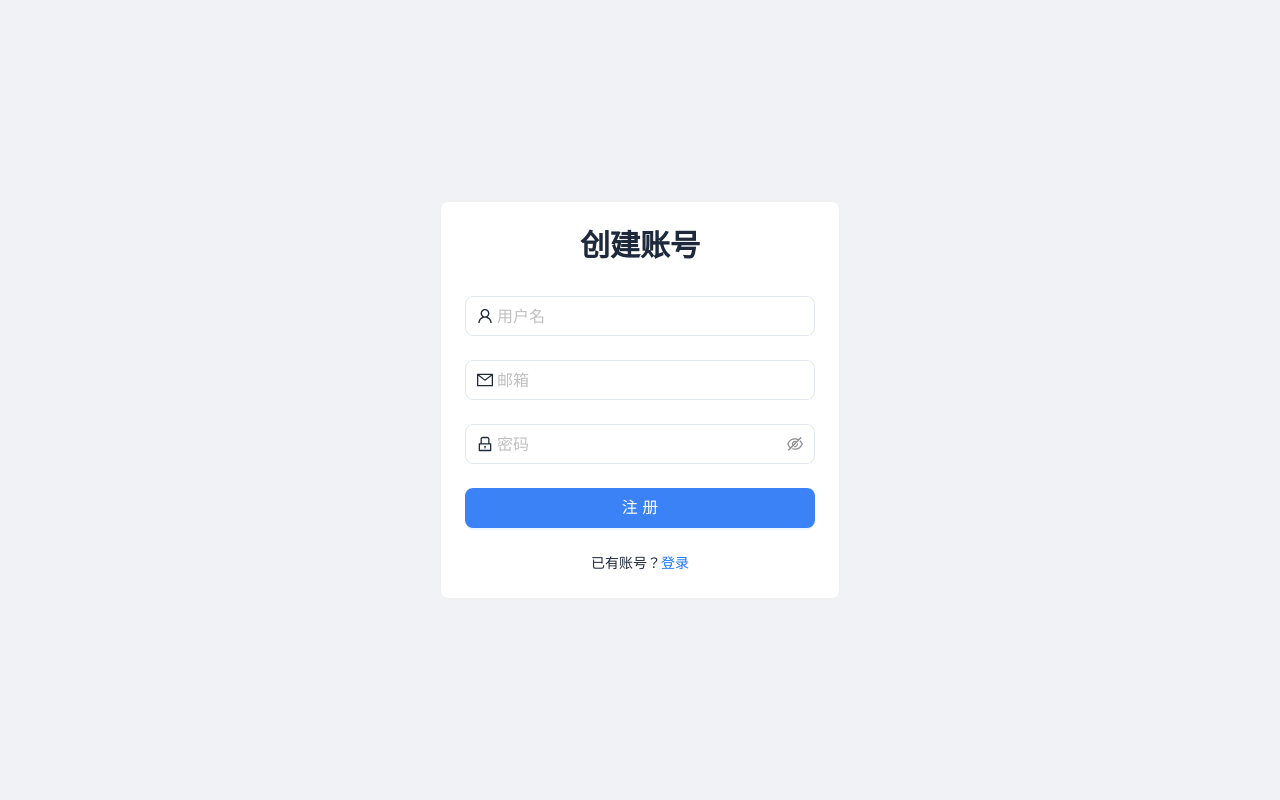
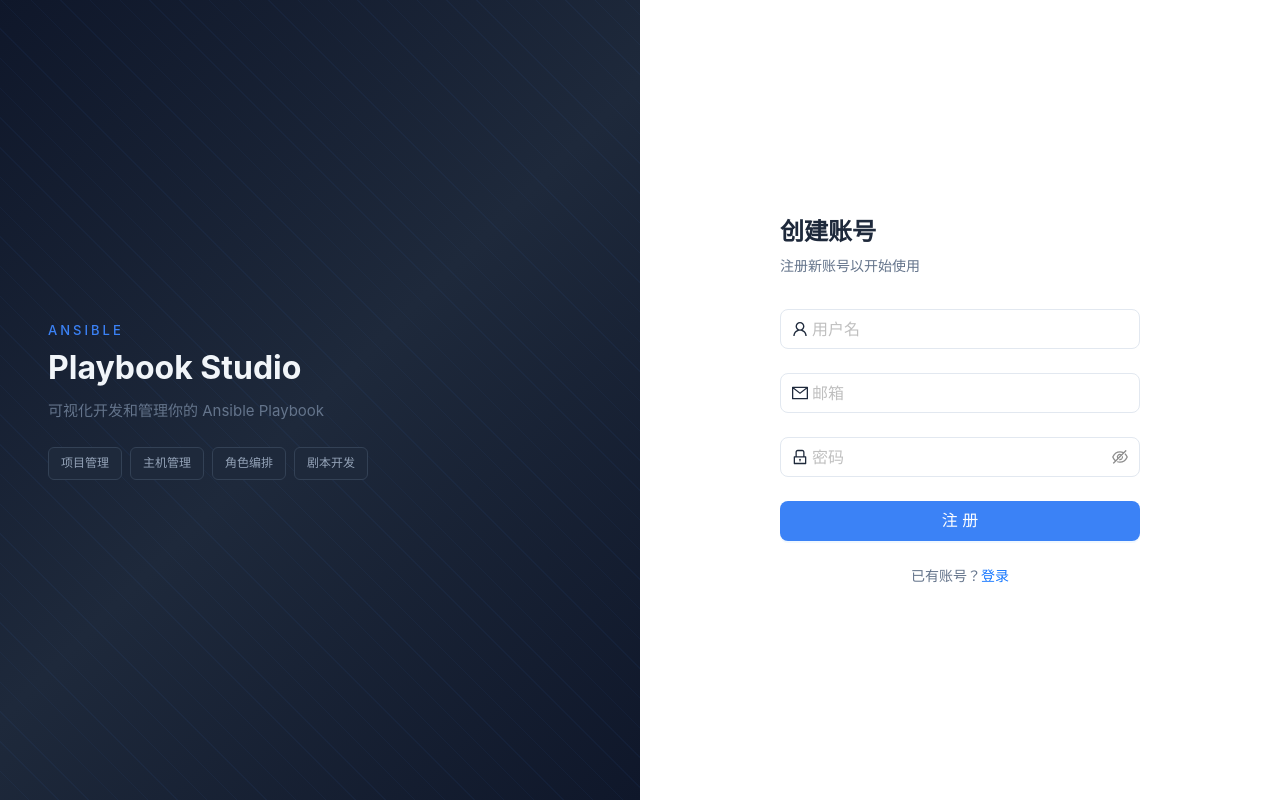
Before and after one commit to dinggenfeng/nine-tower, a React (Vite) app in the folder frontend/: page /register in a window 1280 px wide. Built offline with nearby package versions, Linux system fonts and the light colour scheme.

Commit message:
feat(frontend): redesign register page reusing login layout

```diff
--- a/frontend/src/pages/auth/Register.tsx
+++ b/frontend/src/pages/auth/Register.tsx
@@ -1,10 +1,9 @@
-import { LockOutlined, MailOutlined, UserOutlined } from "@ant-design/icons";
-import { Button, Card, Form, Input, message, Typography } from "antd";
-import { Link, useNavigate } from "react-router-dom";
-import { authApi, RegisterPayload } from "../../api/auth";
-import { useAuthStore } from "../../stores/authStore";
-
-const { Title } = Typography;
+import { LockOutlined, MailOutlined, UserOutlined } from '@ant-design/icons';
+import { Button, Form, Input, message } from 'antd';
+import { Link, useNavigate } from 'react-router-dom';
+import { authApi, RegisterPayload } from '../../api/auth';
+import { useAuthStore } from '../../stores/authStore';
+import styles from './Login.module.css';
 
 export default function Register() {
   const navigate = useNavigate();
@@ -15,35 +14,42 @@
     try {
       const res = await authApi.register(values);
       login(res.data.token, res.data.user);
-      message.success("注册成功");
-      navigate("/projects");
+      message.success('注册成功');
+      navigate('/projects');
     } catch (err: unknown) {
       const error = err as { message?: string };
-      message.error(error?.message ?? "注册失败");
+      message.error(error?.message ?? '注册失败');
     }
   };
 
   return (
-    <div
-      style={{
-        minHeight: "100vh",
-        display: "flex",
-        alignItems: "center",
-        justifyContent: "center",
-        background: "#f0f2f5",
-      }}
-    >
-      <Card style={{ width: 400 }}>
-        <Title level={2} style={{ textAlign: "center", marginBottom: 32 }}>
-          创建账号
-        </Title>
+    <div className={styles.container}>
+      <div className={styles.brandSection}>
+        <div className={styles.brandContent}>
+          <div className={styles.brandLabel}>Ansible</div>
+          <div className={styles.brandTitle}>Playbook Studio</div>
+          <div className={styles.brandDescription}>
+            可视化开发和管理你的 Ansible Playbook
+          </div>
+          <div className={styles.brandTags}>
+            <span className={styles.brandTag}>项目管理</span>
+            <span className={styles.brandTag}>主机管理</span>
+            <span className={styles.brandTag}>角色编排</span>
+            <span className={styles.brandTag}>剧本开发</span>
+          </div>
+        </div>
+      </div>
+      <div className={styles.formSection}>
+        <div className={styles.formWrapper}>
+          <div className={styles.formTitle}>创建账号</div>
+          <div className={styles.formSubtitle}>注册新账号以开始使用</div>
           <Form form={form} onFinish={onFinish} layout="vertical" size="large">
             <Form.Item
               name="username"
               rules={[
-              { required: true, message: "请输入用户名" },
-              { min: 3, message: "用户名至少3个字符" },
-              { max: 50, message: "用户名最多50个字符" },
+                { required: true, message: '请输入用户名' },
+                { min: 3, message: '用户名至少3个字符' },
+                { max: 50, message: '用户名最多50个字符' },
               ]}
             >
               <Input prefix={<UserOutlined />} placeholder="用户名" />
@@ -51,8 +57,8 @@
             <Form.Item
               name="email"
               rules={[
-              { required: true, message: "请输入邮箱" },
-              { type: "email", message: "请输入有效的邮箱" },
+                { required: true, message: '请输入邮箱' },
+                { type: 'email', message: '请输入有效的邮箱' },
               ]}
             >
               <Input prefix={<MailOutlined />} placeholder="邮箱" />
@@ -60,22 +66,23 @@
             <Form.Item
               name="password"
               rules={[
-              { required: true, message: "请输入密码" },
-              { min: 8, message: "密码至少8个字符" },
+                { required: true, message: '请输入密码' },
+                { min: 8, message: '密码至少8个字符' },
               ]}
             >
               <Input.Password prefix={<LockOutlined />} placeholder="密码" />
             </Form.Item>
             <Form.Item>
               <Button type="primary" htmlType="submit" block>
-              注册
+                注 册
               </Button>
             </Form.Item>
-          <div style={{ textAlign: "center" }}>
+          </Form>
+          <div className={styles.formFooter}>
             已有账号？<Link to="/login">登录</Link>
           </div>
-        </Form>
-      </Card>
+        </div>
+      </div>
     </div>
   );
 }
```
Lines whose indentation alone changed are shown as unchanged.
